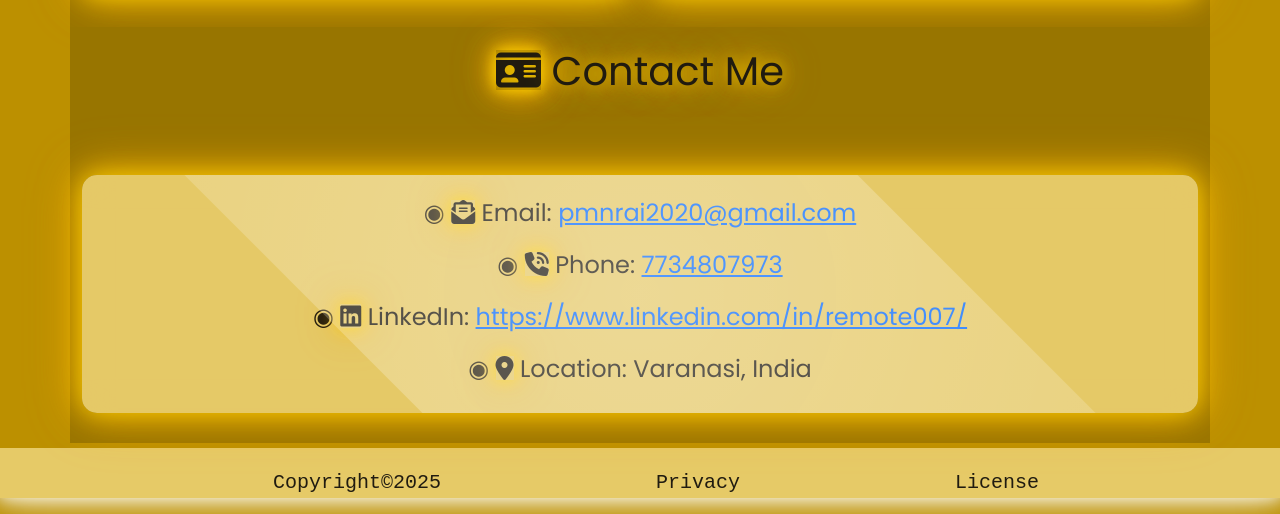
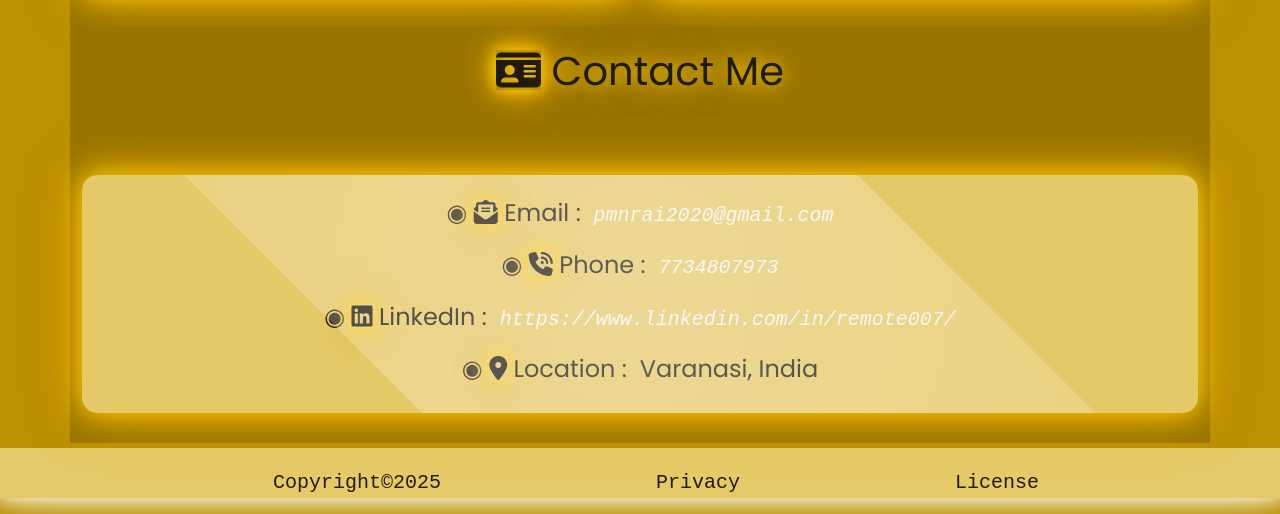
Before and after one commit to remote007/portfolio, a plain HTML site: page index.html in a window 1280 px wide. Shown: the part 2373-2887 px from the top of the page. Drawn offline with nearby package versions, Linux system fonts and the light colour scheme.

Commit message:
portfolio

```diff
--- a/index.html
+++ b/index.html
@@ -170,10 +170,10 @@
         <h1><i class="fa-solid fa-id-card"></i> Contact Me</h1>
             <div class="grid-container">
                 <div class="contact-card">
-                    <p id="contact-card-p">◉ <i class="fa-solid fa-envelope-open-text"></i> Email: <a href="mailto:pmnrai2020@gmail.com" target="_blank">pmnrai2020@gmail.com</a></p>
-                    <p>◉ <i class="fa-solid fa-phone-volume"></i> Phone: <a href="tel:+917734807973" target="_blank">7734807973</a></p>
-                    <p>◉ <i class="fa-brands fa-linkedin"></i> LinkedIn: <a href="https://www.linkedin.com/in/remote007/" target="_blank">https://www.linkedin.com/in/remote007/</a></p>
-                    <p>◉ <i class="fa-solid fa-location-dot"></i> Location: Varanasi, India</p>
+                    <p id="contact-card-p">◉ <i class="fa-solid fa-envelope-open-text"></i> Email&nbsp;:&nbsp;&nbsp;<a href="mailto:pmnrai2020@gmail.com" target="_blank">pmnrai2020@gmail.com</a></p>
+                    <p>◉ <i class="fa-solid fa-phone-volume"></i> Phone&nbsp;:&nbsp;&nbsp;<a href="tel:+917734807973" target="_blank">7734807973</a></p>
+                    <p>◉ <i class="fa-brands fa-linkedin"></i> LinkedIn&nbsp;:&nbsp;&nbsp;<a href="https://www.linkedin.com/in/remote007/" target="_blank">https://www.linkedin.com/in/remote007/</a></p>
+                    <p>◉ <i class="fa-solid fa-location-dot"></i> Location&nbsp;:&nbsp;&nbsp;Varanasi, India</p>
                 </div>
             </div>
     </section>
--- a/style.css
+++ b/style.css
@@ -164,6 +164,13 @@ h1{
 .contact-card:hover {
   transform: scale(1.05);
   box-shadow: 0px 0px 20px rgba(255, 223, 90, 1);
+}
+
+.contact-card a{
+  text-decoration: none;
+  color: whitesmoke;
+  font-family: monospace;
+  font-style: italic;
 }
 
 /* Section Spacing */
```
